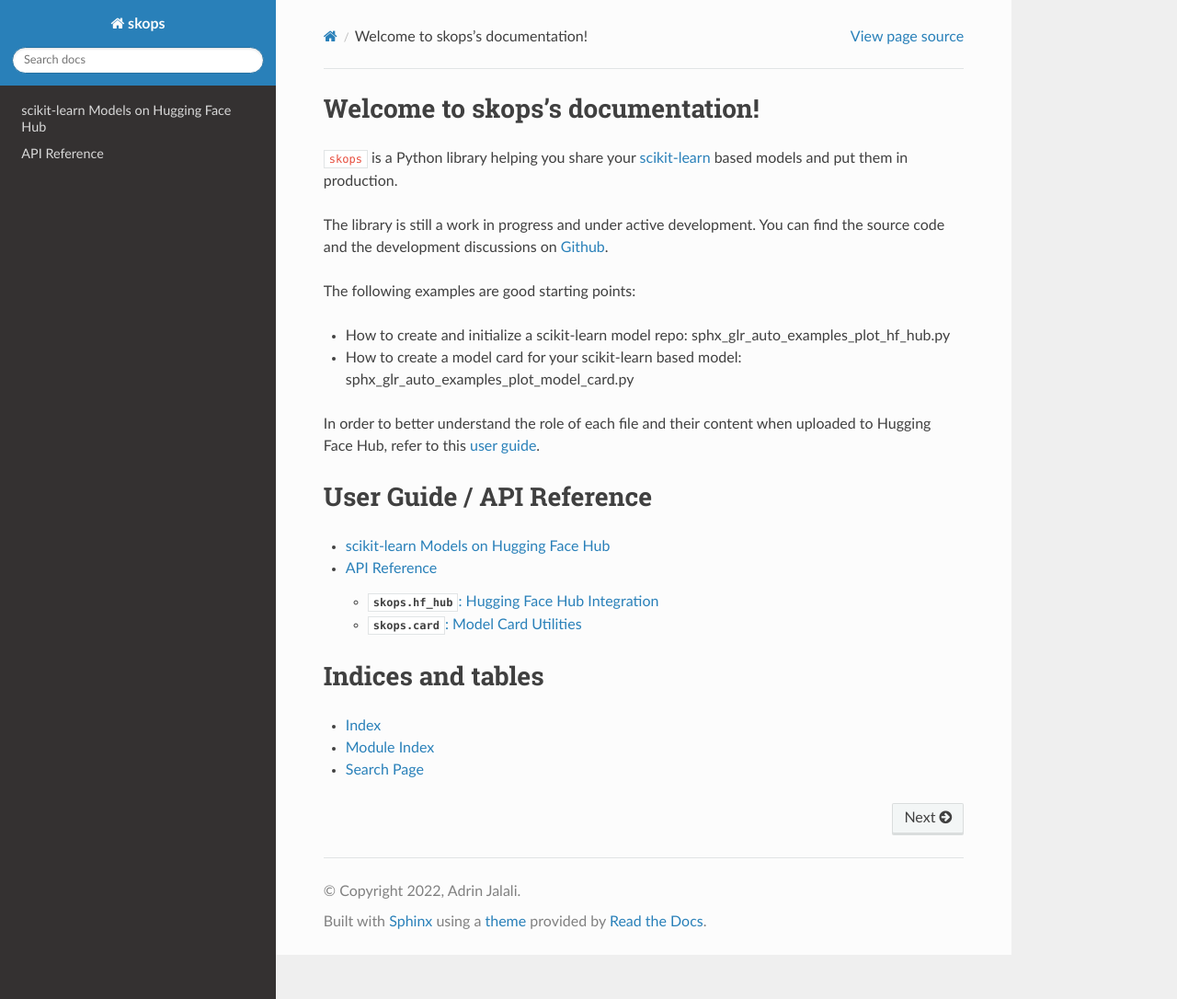
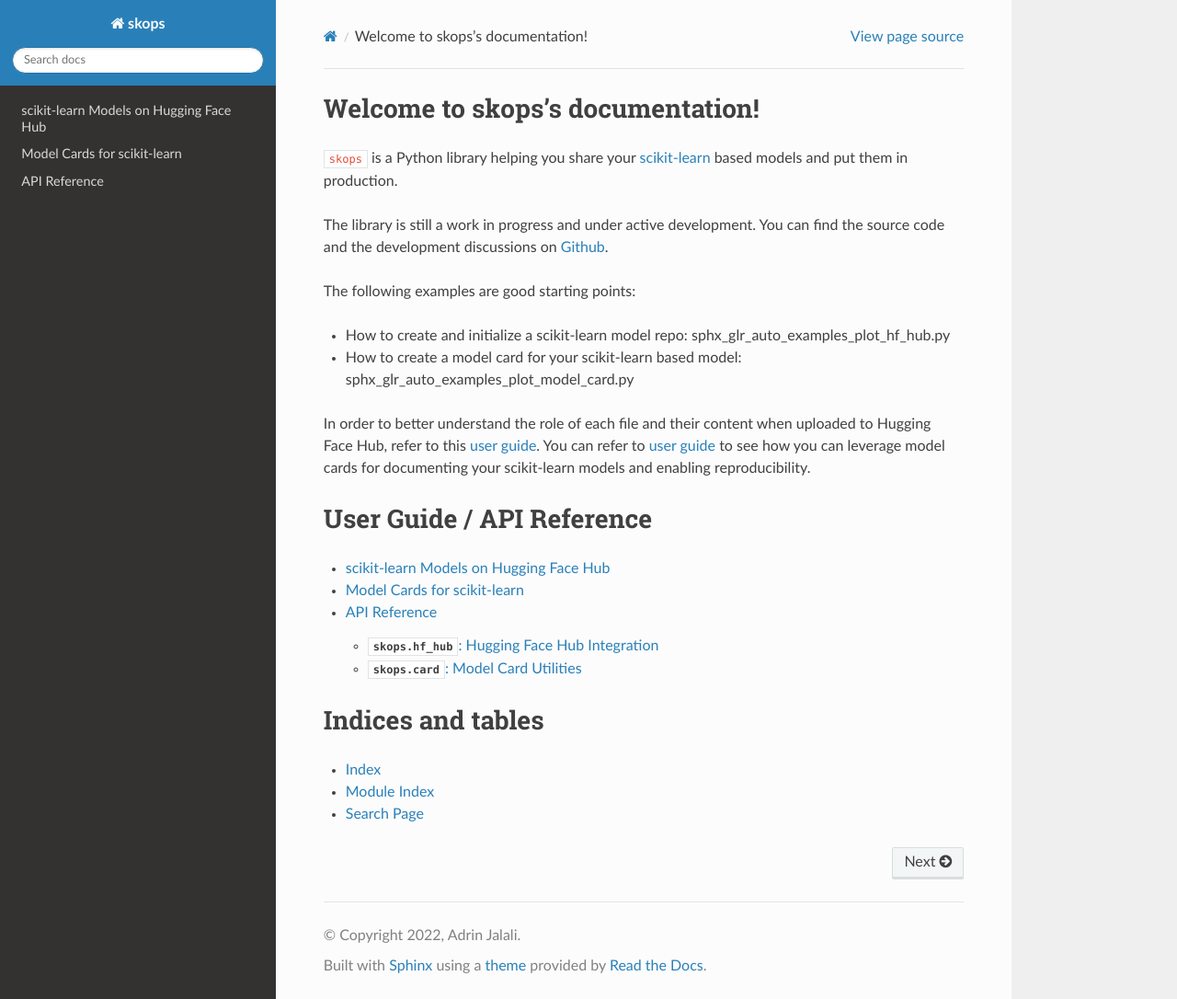
Before and after one commit to skops-dev/skops, a Sphinx documentation site: the page built from docs/index.rst, in a window 1280 px wide and 1086 px high. Shown: the whole window at 92% size. Built offline with Sphinx 7.4.7 and the Read the Docs theme 2.0.0, drawn with Linux system fonts in a browser that asks for light colours.

Commit message:
DOC User guide for model cards (#70)
Co-authored-by: Benjamin Bossan <BenjaminBossan@users.noreply.github.com>

```diff
--- a/docs/index.rst
+++ b/docs/index.rst
@@ -21,7 +21,9 @@ The following examples are good starting points:
   :ref:`sphx_glr_auto_examples_plot_model_card.py`
 
 In order to better understand the role of each file and their content when
-uploaded to Hugging Face Hub, refer to this :ref:`user guide <hf_hub>`.
+uploaded to Hugging Face Hub, refer to this :ref:`user guide <hf_hub>`. You can
+refer to :ref:`user guide <model_card>` to see how you can leverage model cards
+for documenting your scikit-learn models and enabling reproducibility.
 
 User Guide / API Reference
 ==========================
@@ -30,6 +32,7 @@ User Guide / API Reference
    :maxdepth: 2
 
    hf_hub
+   model_card
    modules/classes
 
 
```
Also changed, not shown: docs/model_card.rst (added, +58 -0 lines).
